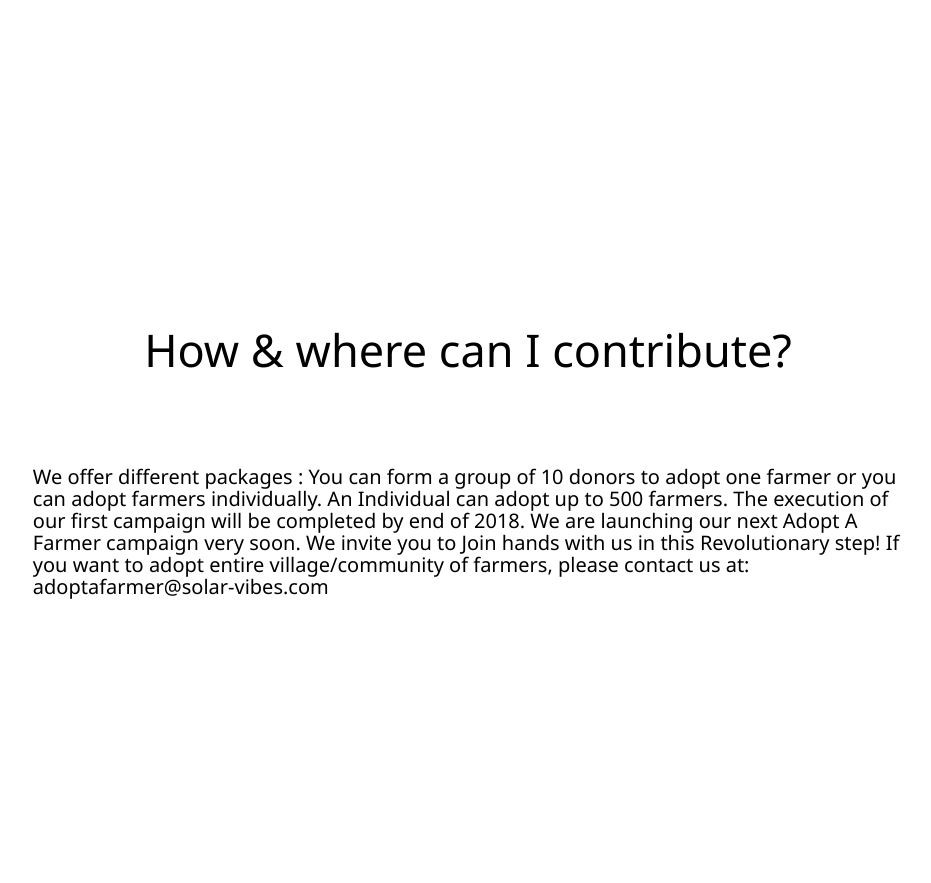
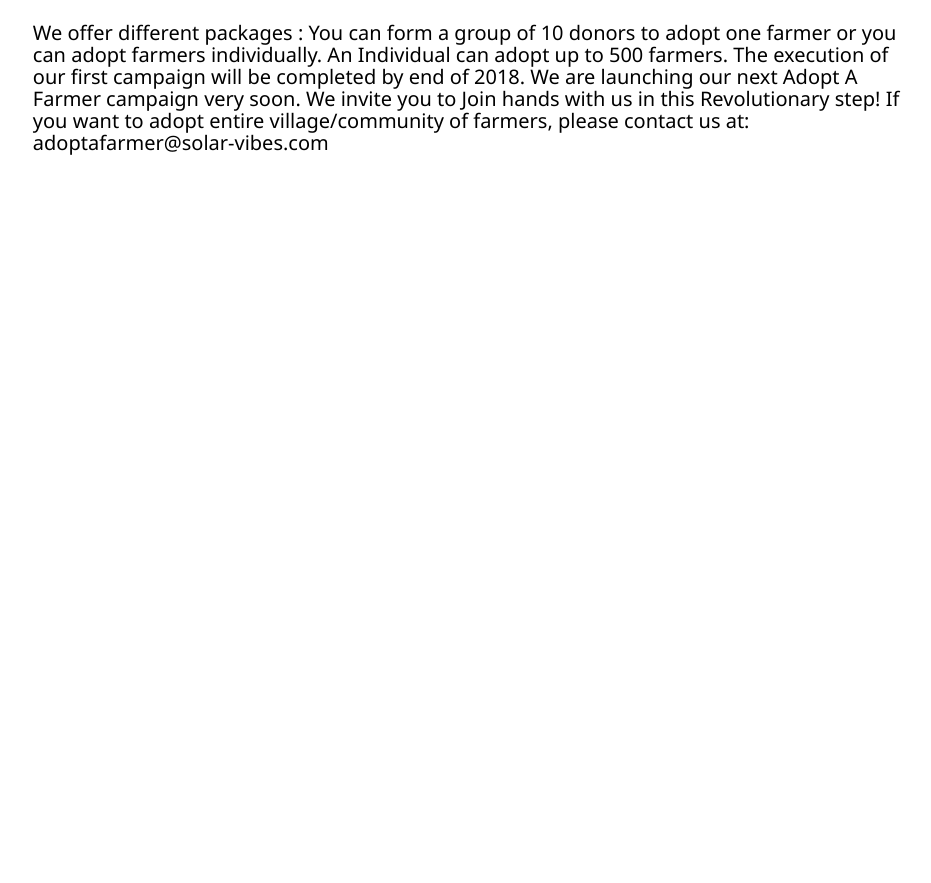
Before and after one commit to Fantaso/solarvibes_website, a Flask app: page /web/adopt in a window 1280 px wide. Shown: the part 1333-2216 px from the top of the page, without its empty margins (268-1199 px from the left). After the commit the page ends 1488 px from the top, so only its background shows below. Run offline with Flask 2, Linux system fonts and the light colour scheme; some libraries are stand-ins or nearby versions; some web fonts are replaced.

Commit message:
impressum fixed

```diff
--- a/solarvibes/site/static/css/style.css
+++ b/solarvibes/site/static/css/style.css
@@ -456,7 +456,6 @@ i {
   }
 }
 #fh5co-main .fh5co-narrow-content {
-  height: 77vh !important;
   width: 80%;
   margin: 0 auto;
   padding: 4em 0;
```
Also changed, not shown: 3 other files.
